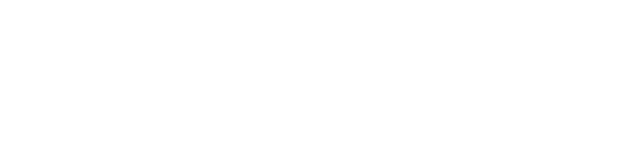
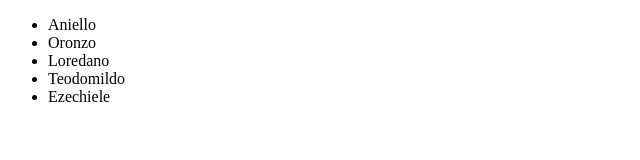
Before and after one commit to Vincedinardo21/js-jsnacks-blocco-1, a plain HTML site: page index.html in a window 1280 px wide. Shown: the whole page, without its empty margins (0-640 px from the left). Drawn offline with Linux system fonts and the light colour scheme.

Commit message:
Lista esterna

```diff
--- a/index.html
+++ b/index.html
@@ -7,7 +7,7 @@
     <title>JSnack</title>
 </head>
 <body>
-
+    <ul class="esterna"></ul>
     <!-- Script -->
     <script src="myscript.js"></script>
 </body>
--- a/myscript.js
+++ b/myscript.js
@@ -0,0 +1,9 @@
+// Arrays
+var primoArray = ["Aniello", "Oronzo", "Loredano", "Teodomildo", "Ezechiele"];
+var secondoArray = ["Rosso", "Giallo"];
+const listaEst = document.querySelector("ul.esterna");
+
+for(let i = 0; i < primoArray.length; i++){
+    const elementoEst = `<li>${primoArray[i]}</li>`;
+    listaEst.innerHTML += elementoEst;
+}
```
